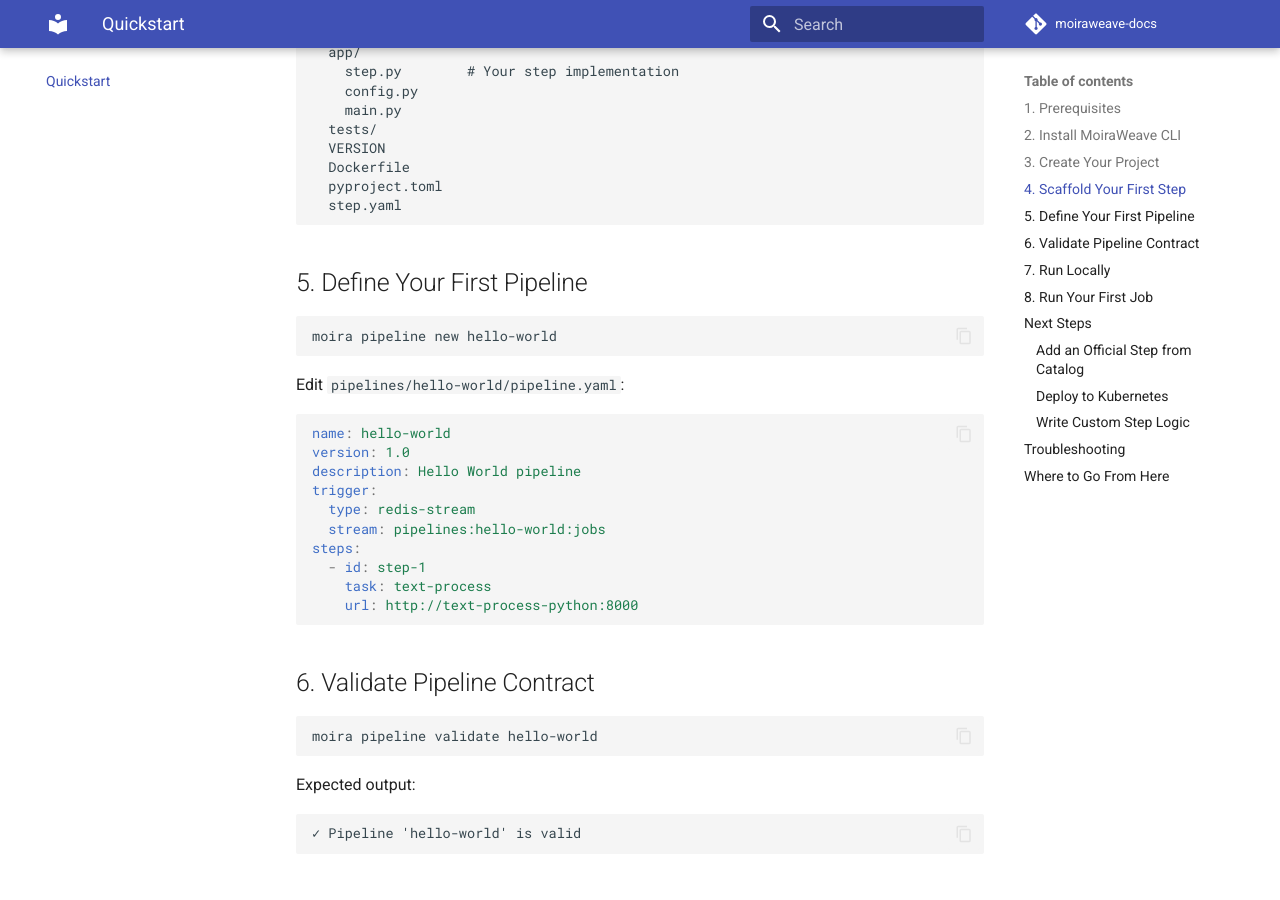
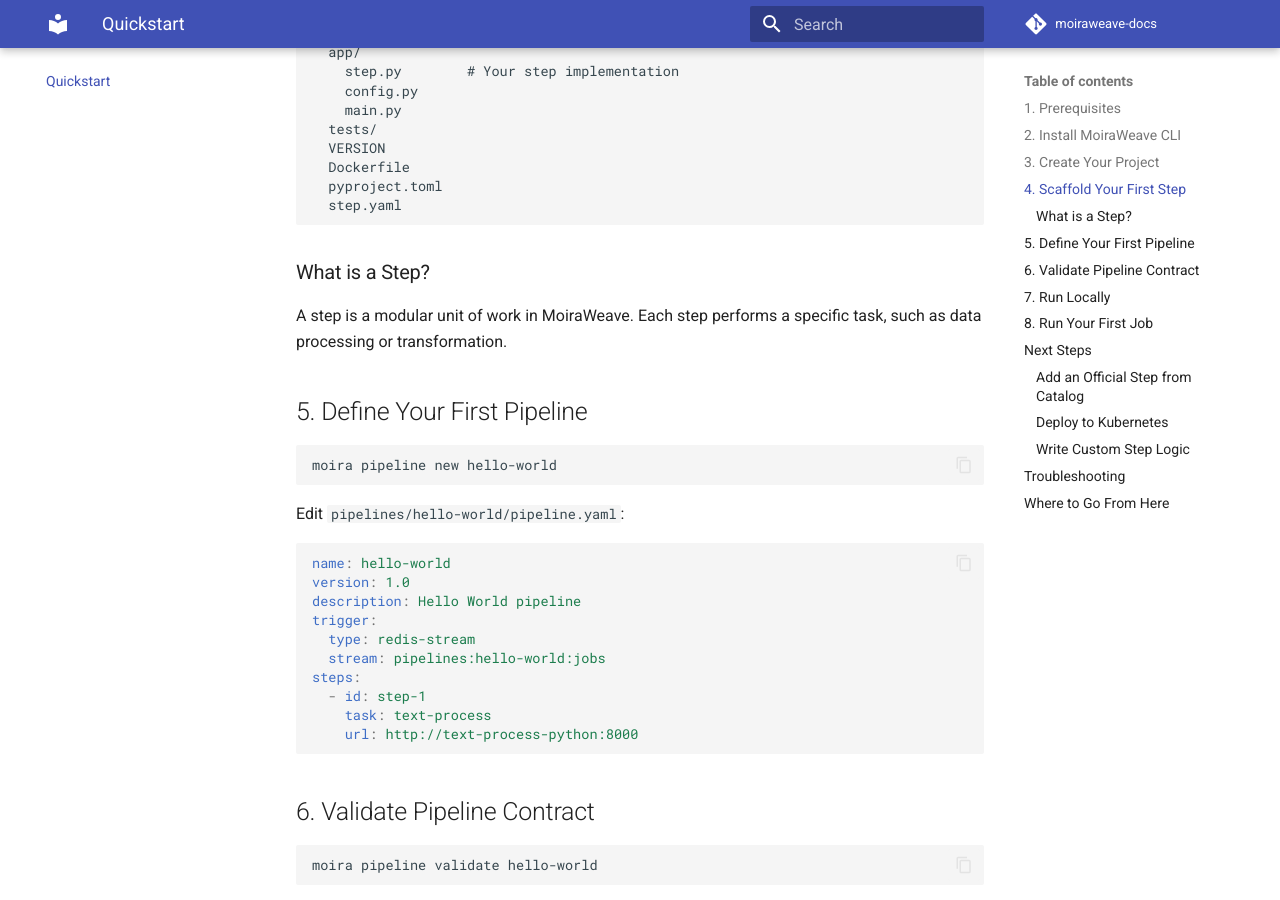
Before and after one commit to moiraweave-labs/moiraweave-docs, an MkDocs documentation site: the page built from docs/quickstart.md, in a window 1280 px wide and 900 px high, scrolled down 1356 px. Built offline with MkDocs 1.6.1 and Material for MkDocs 9.7.7, drawn with Linux system fonts in a browser that asks for light colours; comment, search, counter and statistics services are not loaded.

Commit message:
Improve docs: update CI workflow, enhance documentation, and add Minima theme
- Replace manual uv installation with astral-sh/setup-uv action
- Add validation step to GitHub Pages deployment workflow
- Expand README.md with quickstart link and contribution guidelines
- Add explanation about steps in Quickstart guide
- Configure Minima theme for GitHub Pages styling

````diff
--- /dev/null
+++ b/_config.yml
@@ -0,0 +1 @@
+theme: minima
--- a/docs/quickstart.md
+++ b/docs/quickstart.md
@@ -67,6 +67,9 @@ steps/text-process-python/
   pyproject.toml
   step.yaml
 ```
+
+### What is a Step?
+A step is a modular unit of work in MoiraWeave. Each step performs a specific task, such as data processing or transformation.
 
 ## 5. Define Your First Pipeline
 
````
Also changed, not shown: README.md (+8 -0 lines), 1 other file.
